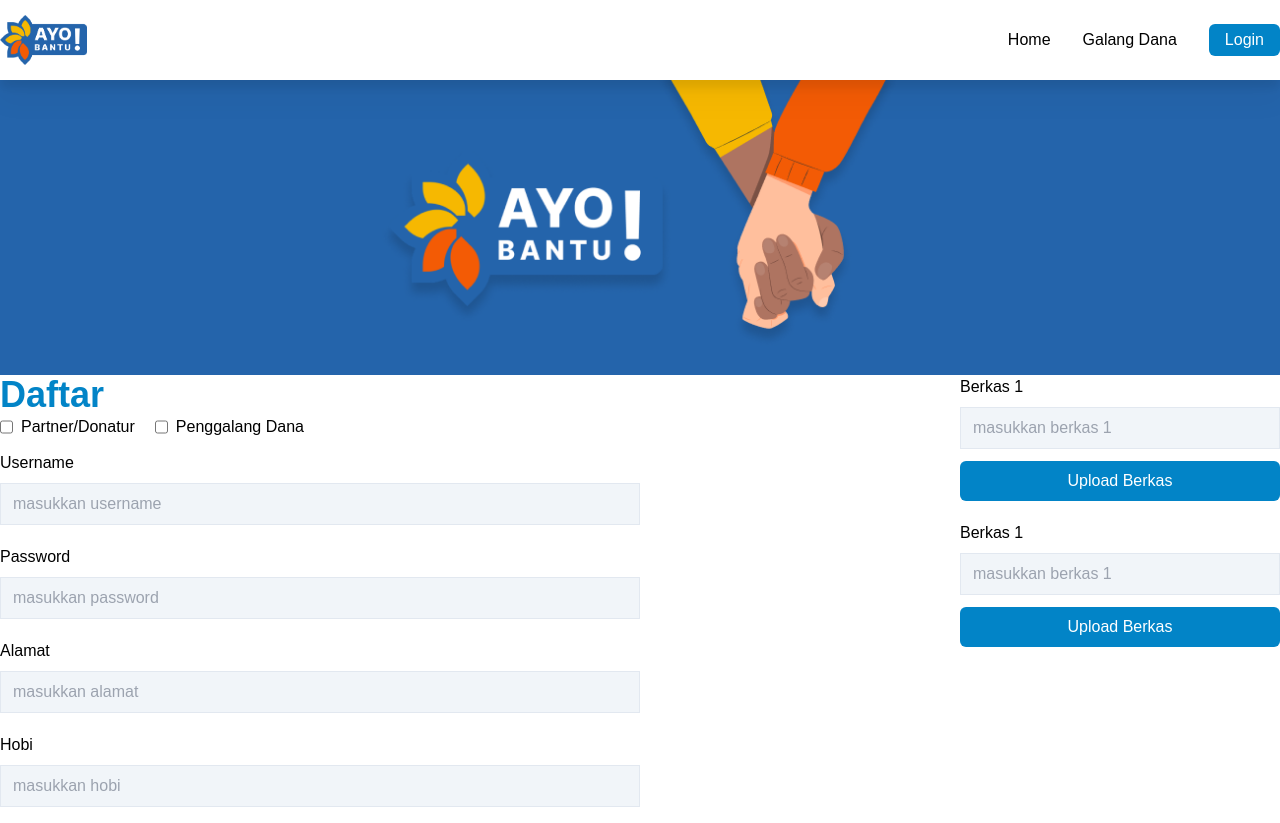
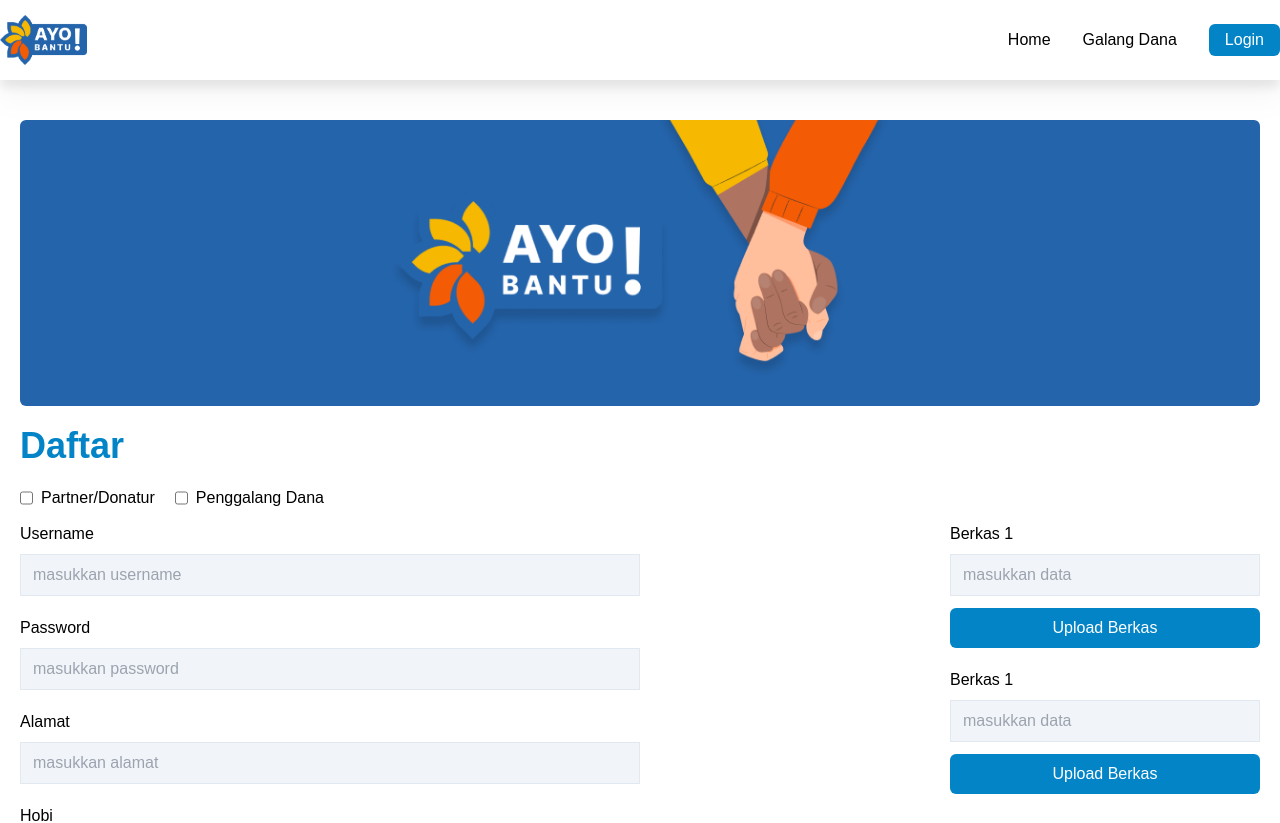
Before and after one commit to FE-07/final-project-FE, a React (Vite) app: page /register in a window 1280 px wide. Shown: the top 823 px of the page. Built offline with nearby package versions, Linux system fonts and the light colour scheme.

Commit message:
Add register-page

```diff
--- a/src/pages/Register.jsx
+++ b/src/pages/Register.jsx
@@ -9,18 +9,19 @@
 function Register() {
   return (
     <>
-      <div className="container mx-auto">
-        <img className="w-full" src={banner} alt="" />
+      <div className="container mx-auto lg:my-10 my-5 px-5">
+        <img className="w-full rounded-md" src={banner} alt="" />
+        <p className="lg:text-4xl text-2xl font-bold text-sky-600 lg:my-5 my-3">
+          Daftar
+        </p>
 
-        <div className="flex gap-5 justify-between">
+        <div className="flex gap-5 mb-3">
+          <Checkbox name={"Partner/Donatur"} />
+          <Checkbox name={"Penggalang Dana"} />
+        </div>
+
+        <div className="flex flex-col lg:flex-row gap-5 justify-between">
           <div className="basis-1/2">
-            <p className="text-4xl font-bold text-sky-600">Daftar</p>
-
-            <div className="flex gap-5 mb-3">
-              <Checkbox name={"Partner/Donatur"} />
-              <Checkbox name={"Penggalang Dana"} />
-            </div>
-
             <div className="flex flex-col gap-5">
               <InputText
                 name={"Username"}
@@ -45,12 +46,12 @@
             </div>
           </div>
 
-          <div className="basis-1/4">
+          <div className="lg:relative basis-1/4">
             <div className="flex flex-col gap-3 mb-5">
               <InputText
                 name={"Berkas 1"}
                 type={"text"}
-                placeholder={"masukkan berkas 1"}
+                placeholder={"masukkan data"}
               />
               <Button name="Upload Berkas" bgcolor="bg-sky-600" />
             </div>
@@ -58,9 +59,12 @@
               <InputText
                 name={"Berkas 1"}
                 type={"text"}
-                placeholder={"masukkan berkas 1"}
+                placeholder={"masukkan data"}
               />
               <Button name="Upload Berkas" bgcolor="bg-sky-600" />
+            </div>
+            <div className="lg:absolute lg:bottom-0 w-full my-5 lg:my-0">
+              <Button name="Register" bgcolor="bg-teal-600" />
             </div>
           </div>
         </div>
```
